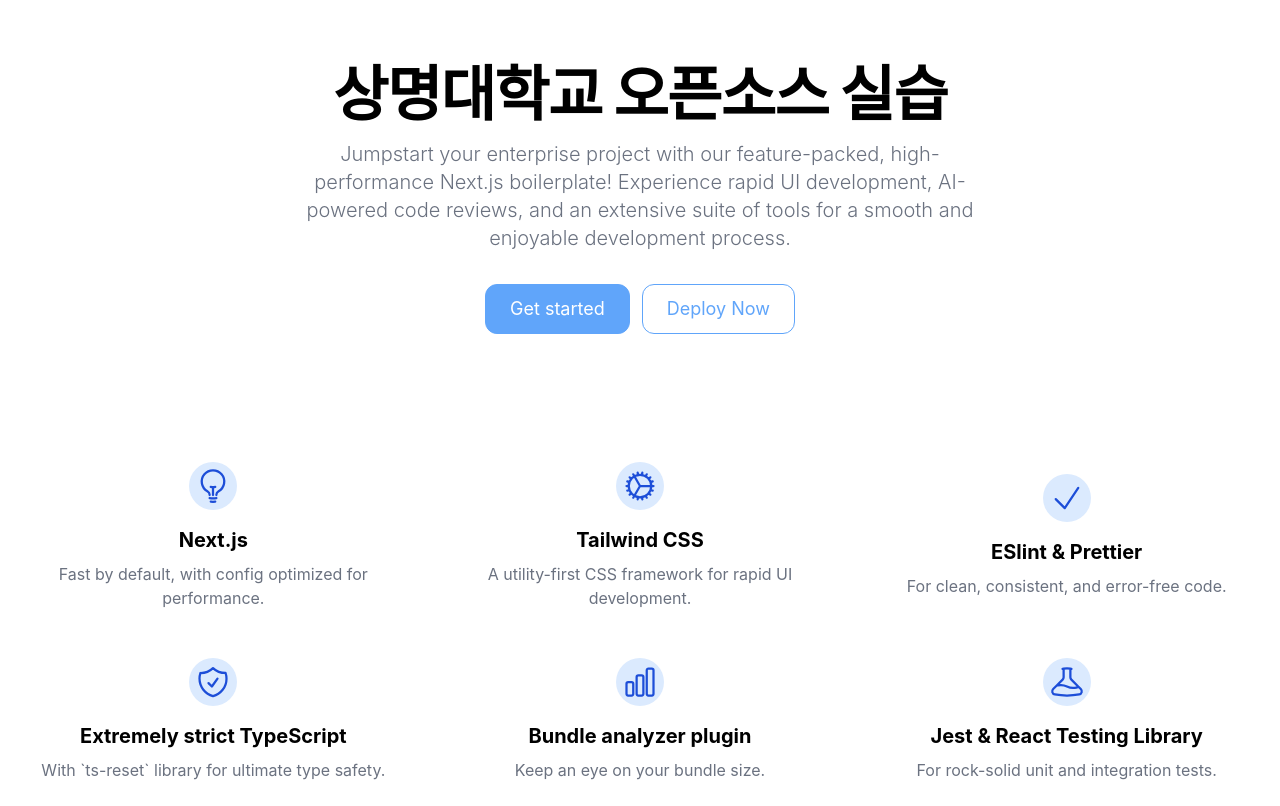
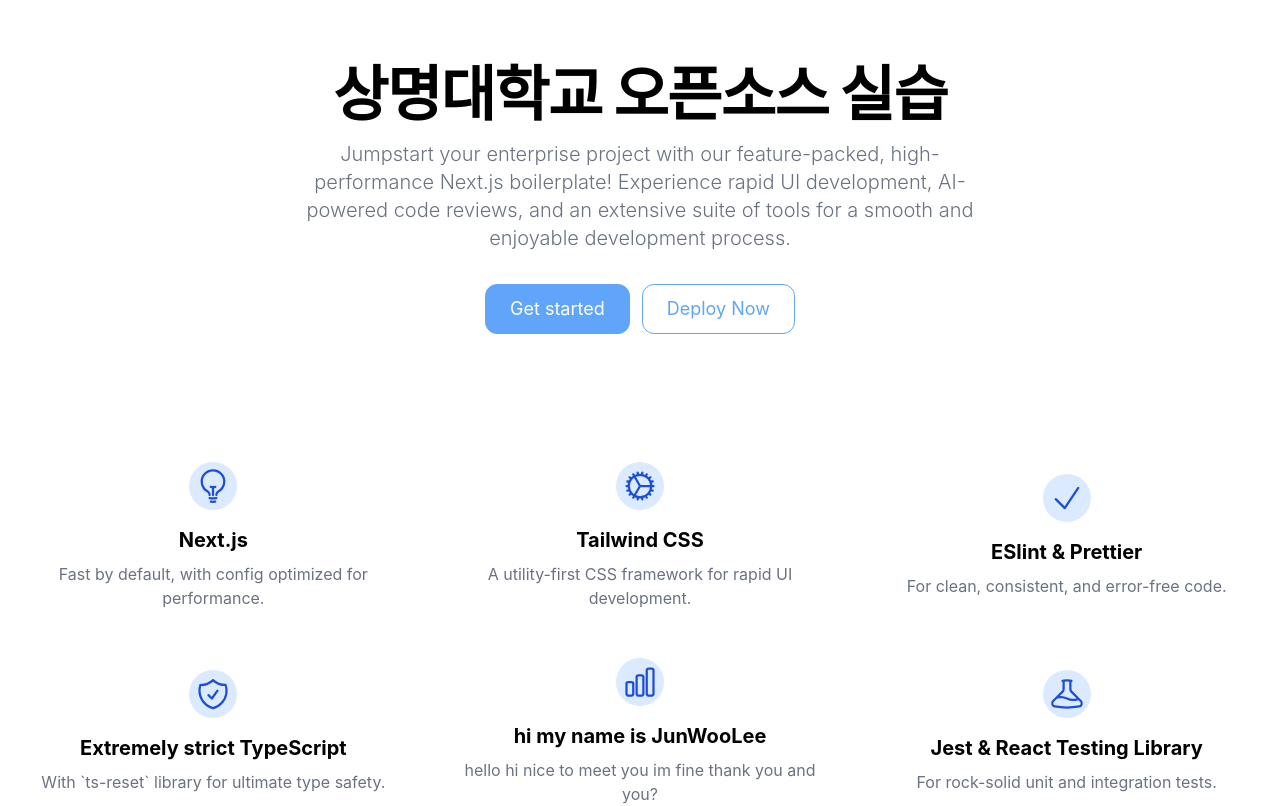
Before and after one commit to bora-code-temp-organization/next-smu, a Next.js app: page / in a window 1280 px wide. Shown: the top 806 px of the page. Built offline with nearby package versions, Linux system fonts and the light colour scheme.

Commit message:
이준우 이름 추가

```diff
--- a/lp-items.tsx
+++ b/lp-items.tsx
@@ -76,8 +76,8 @@
     ),
   },
   {
-    title: "Bundle analyzer plugin",
-    description: "Keep an eye on your bundle size.",
+    title: "hi my name is JunWooLee",
+    description: "hello hi nice to meet you im fine thank you and you?",
     icon: (
       <svg
         xmlns="http://www.w3.org/2000/svg"
```
